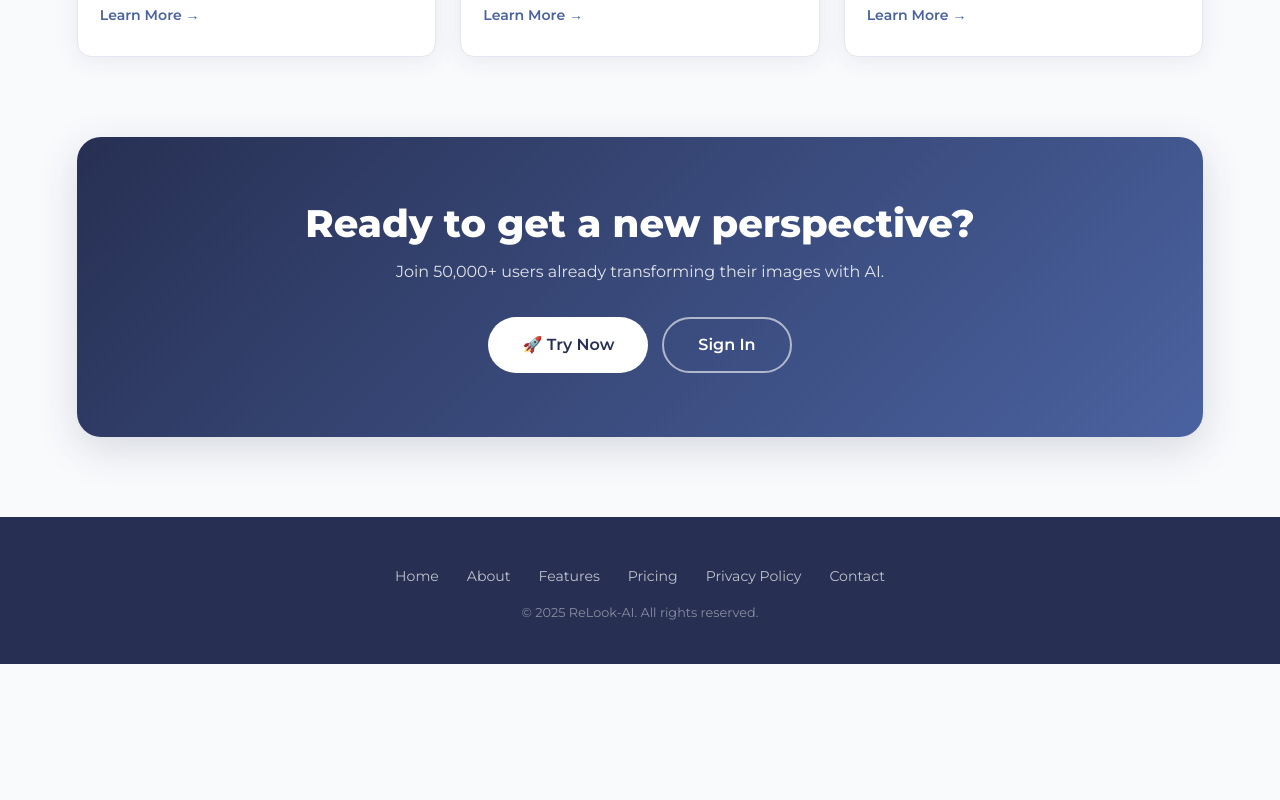
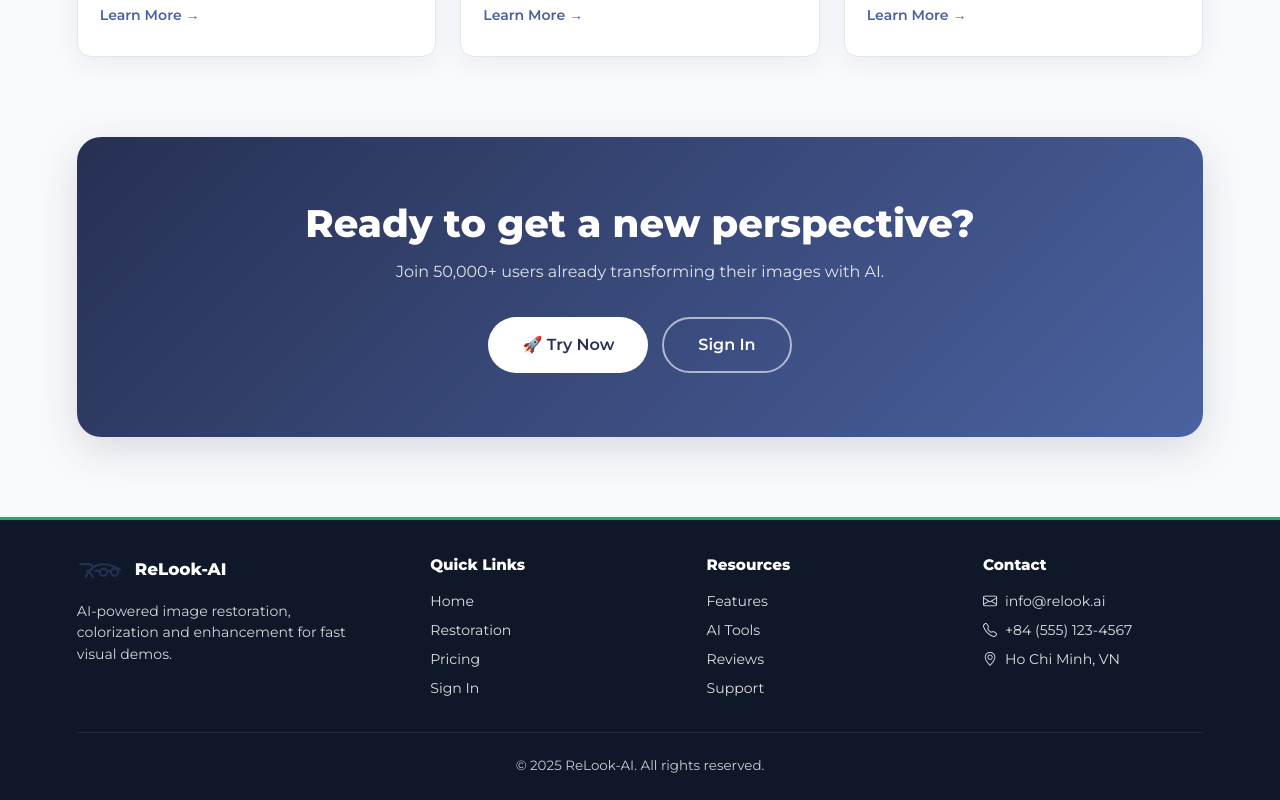
Before and after one commit to ReLook-AI/image-restoration, a React (Vite) app in the folder UI/frontend/: page / in a window 1280 px wide. Shown: the part 2037-2837 px from the top of the page. Before the commit the page ends 2701 px from the top, so only its background shows below. Built offline with nearby package versions, Linux system fonts and the light colour scheme; no server answers.

Commit message:
Update footer and model card layout

```diff
--- a/UI/frontend/src/components/HomeComponents.jsx
+++ b/UI/frontend/src/components/HomeComponents.jsx
@@ -114,11 +114,40 @@ export function Testi({ text, name, role, initials }) {
 
 export function Footer() {
   return (
-    <footer id="contact">
-      <div className="footer-links">
-        {['Home', 'About', 'Features', 'Pricing', 'Privacy Policy', 'Contact'].map(l => <a href="/#contact" key={l}>{l}</a>)}
+    <footer id="contact" className="site-footer">
+      <div className="footer-grid">
+        <div className="footer-brand">
+          <Link to="/" className="footer-logo">
+            <LogoIcon size={24} />
+            <span>ReLook-AI</span>
+          </Link>
+          <p>AI-powered image restoration, colorization and enhancement for fast visual demos.</p>
+        </div>
+
+        <div className="footer-column">
+          <h3>Quick Links</h3>
+          <Link to="/">Home</Link>
+          <Link to="/app">Restoration</Link>
+          <Link to="/payment">Pricing</Link>
+          <Link to="/login">Sign In</Link>
+        </div>
+
+        <div className="footer-column">
+          <h3>Resources</h3>
+          <a href="/#features">Features</a>
+          <a href="/#tools">AI Tools</a>
+          <a href="/#testimonials">Reviews</a>
+          <a href="/#contact">Support</a>
+        </div>
+
+        <div className="footer-column">
+          <h3>Contact</h3>
+          <a href="mailto:info@relook.ai"><i className="bi bi-envelope"></i> info@relook.ai</a>
+          <a href="tel:+845551234567"><i className="bi bi-telephone"></i> +84 (555) 123-4567</a>
+          <span><i className="bi bi-geo-alt"></i> Ho Chi Minh, VN</span>
+        </div>
       </div>
-      <p className="copy">© 2025 ReLook-AI. All rights reserved.</p>
+      <p className="copy">&copy; 2025 ReLook-AI. All rights reserved.</p>
     </footer>
   )
 }
--- a/UI/frontend/src/index.css
+++ b/UI/frontend/src/index.css
@@ -107,12 +107,71 @@ section { padding: 80px 6%; }
 /* ── Grid ── */
 .grid-3 { display: grid; grid-template-columns: repeat(auto-fit, minmax(260px, 1fr)); gap: 24px; }
 
-/* ── Footer ── */
-footer { background: var(--primary); color: rgba(255,255,255,.8); padding: 48px 6% 24px; text-align: center; font-size: .88rem; }
-footer .footer-links { display: flex; justify-content: center; gap: 28px; margin-bottom: 16px; flex-wrap: wrap; }
-footer a { color: rgba(255,255,255,.7); text-decoration: none; transition: color .2s; }
-footer a:hover { color: #fff; }
-footer .copy { margin-top: 16px; color: rgba(255,255,255,.45); font-size: .8rem; }
+/* Footer */
+.site-footer {
+  background: #0f1828;
+  color: rgba(255,255,255,.86);
+  border-top: 3px solid #18b26b;
+  padding: 36px 6% 24px;
+  font-size: .88rem;
+}
+.footer-grid {
+  display: grid;
+  grid-template-columns: minmax(260px, 1.35fr) repeat(3, minmax(150px, 1fr));
+  gap: 56px;
+  padding-bottom: 34px;
+}
+.footer-logo {
+  display: inline-flex;
+  align-items: center;
+  gap: 10px;
+  color: #fff;
+  font-size: 1.05rem;
+  font-weight: 800;
+  text-decoration: none;
+  margin-bottom: 18px;
+}
+.footer-logo svg {
+  color: #20d47a;
+}
+.footer-brand p {
+  max-width: 420px;
+  margin: 0;
+  color: rgba(255,255,255,.82);
+  line-height: 1.55;
+}
+.footer-column {
+  display: grid;
+  align-content: start;
+  gap: 10px;
+}
+.footer-column h3 {
+  color: #fff;
+  font-size: .95rem;
+  font-weight: 800;
+  margin: 0 0 8px;
+}
+.footer-column a,
+.footer-column span {
+  display: inline-flex;
+  align-items: center;
+  gap: 8px;
+  color: rgba(255,255,255,.86);
+  text-decoration: none;
+  line-height: 1.35;
+  transition: color .2s;
+}
+.footer-column a:hover {
+  color: #20d47a;
+}
+.site-footer .copy {
+  border-top: 1px solid rgba(255,255,255,.08);
+  margin: 0;
+  padding-top: 22px;
+  color: rgba(255,255,255,.78);
+  font-size: .84rem;
+  text-align: center;
+}
 
 /* ── Auth shared ── */
 .auth-card { background: var(--white); border-radius: 24px; padding: 48px 44px; box-shadow: var(--shadow-lg); border: 1px solid var(--border); width: 100%; max-width: 460px; animation: fadeUp .5s ease; }
@@ -327,6 +386,41 @@ footer .copy { margin-top: 16px; color: rgba(255,255,255,.45); font-size: .8rem;
   text-overflow: ellipsis;
   white-space: nowrap;
 }
+.active-model-card .card-body {
+  padding: 22px !important;
+}
+.active-model-name {
+  display: grid;
+  gap: 2px;
+  margin-top: 4px;
+  color: #fff;
+  font-size: clamp(1rem, 1.15vw, 1.25rem);
+  font-weight: 900;
+  line-height: 1.16;
+  overflow-wrap: normal;
+  word-break: normal;
+}
+.active-model-name small {
+  color: rgba(255,255,255,.82);
+  font-size: .78em;
+  font-weight: 800;
+}
+.active-model-card li {
+  gap: 12px;
+  align-items: flex-start;
+}
+.active-model-value {
+  flex: 1;
+  min-width: 110px;
+  max-width: 64%;
+  color: #fff;
+  font-weight: 700;
+  text-align: right;
+  line-height: 1.45;
+  overflow-wrap: normal;
+  word-break: normal;
+  hyphens: none;
+}
 .gemini-panel {
   display: grid;
   gap: 12px;
@@ -531,6 +625,10 @@ footer .copy { margin-top: 16px; color: rgba(255,255,255,.45); font-size: .8rem;
 @media(max-width:980px) {
   .payment-layout { grid-template-columns: 1fr; max-width: 720px; }
   .payment-sidebar { order: -1; }
+  .footer-grid {
+    grid-template-columns: repeat(2, minmax(0, 1fr));
+    gap: 30px;
+  }
   .free-style-grid {
     grid-template-columns: repeat(3, minmax(0, 1fr));
   }
@@ -597,6 +695,9 @@ footer .copy { margin-top: 16px; color: rgba(255,255,255,.45); font-size: .8rem;
     border-right: 0 !important;
     border-bottom: 1px solid var(--border);
   }
+  .active-model-value {
+    max-width: 70%;
+  }
   .unet-main {
     padding: 16px !important;
   }
@@ -644,6 +745,16 @@ footer .copy { margin-top: 16px; color: rgba(255,255,255,.45); font-size: .8rem;
 
 @media(max-width:520px) {
   .logo { font-size: 1.05rem; }
+  .footer-grid {
+    grid-template-columns: 1fr;
+    gap: 28px;
+  }
+  .site-footer {
+    padding: 32px 6% 22px;
+  }
+  .footer-brand p {
+    max-width: 100%;
+  }
   .nav-cta .btn { flex: 1 1 140px; padding: 10px 14px; }
   .payment-page { padding: 20px 3%; }
   .payment-card { padding: 20px 14px; }
--- a/UI/frontend/src/pages/UNetPage.jsx
+++ b/UI/frontend/src/pages/UNetPage.jsx
@@ -456,7 +456,7 @@ export default function UNetPage() {
           {/* ════════════════════════════════════════
               SIDEBAR – Model, Parameters, Options
               ════════════════════════════════════════ */}
-          <aside className="col-lg-3 col-xl-2 bg-white border-end py-4 px-3 d-flex flex-column gap-4 unet-sidebar">
+          <aside className="col-lg-3 col-xl-3 bg-white border-end py-4 px-3 d-flex flex-column gap-4 unet-sidebar">
 
             <div>
               <h6 className="text-uppercase text-muted fw-bold mb-3" style={{ fontSize: '0.75rem', letterSpacing: '1px' }}>
@@ -464,7 +464,7 @@ export default function UNetPage() {
               </h6>
 
               {/* Premium Active Model Info Card */}
-              <div className="card text-white border-0 shadow-lg rounded-4 overflow-hidden position-relative" style={{ background: 'linear-gradient(135deg, var(--primary) 0%, var(--accent) 100%)' }}>
+              <div className="card text-white border-0 shadow-lg rounded-4 overflow-hidden position-relative active-model-card" style={{ background: 'linear-gradient(135deg, var(--primary) 0%, var(--accent) 100%)' }}>
                 <div className="position-absolute" style={{ top: '-20px', right: '-20px', width: '100px', height: '100px', background: 'rgba(255,255,255,0.1)', borderRadius: '50%' }}></div>
                 <div className="position-absolute" style={{ bottom: '-30px', left: '-10px', width: '80px', height: '80px', background: 'rgba(255,255,255,0.05)', borderRadius: '50%' }}></div>
 
@@ -475,7 +475,10 @@ export default function UNetPage() {
                     </div>
                     <div>
                       <div className="text-white-50 fw-bold text-uppercase" style={{ fontSize: '0.65rem', letterSpacing: '1px' }}>Active Model</div>
-                      <div className="fw-bold fs-6 lh-1 mt-1">{currentModel.name}</div>
+                      <div className="active-model-name">
+                        <span>{currentModel.name.replace(' (Pre-trained)', '')}</span>
+                        <small>(Pre-trained)</small>
+                      </div>
                     </div>
                   </div>
 
@@ -488,11 +491,11 @@ export default function UNetPage() {
                     </li>
                     <li className="d-flex justify-content-between mb-2">
                       <span className="text-white-50"><i className="bi bi-layers me-2"></i>Network</span>
-                      <span className="fw-medium text-end" style={{ maxWidth: '65%' }}>{currentModel.arch}</span>
+                      <span className="active-model-value">{currentModel.arch}</span>
                     </li>
                     <li className="d-flex justify-content-between">
                       <span className="text-white-50"><i className="bi bi-palette me-2"></i>Style</span>
-                      <span className="fw-medium text-end" style={{ maxWidth: '65%' }}>{currentModel.params}</span>
+                      <span className="active-model-value">{currentModel.params}</span>
                     </li>
                   </ul>
                 </div>
@@ -514,7 +517,7 @@ export default function UNetPage() {
           {/* ════════════════════════════════════════
               MAIN WORKSPACE
               ════════════════════════════════════════ */}
-          <main className="col-lg-9 col-xl-10 p-4 d-flex flex-column gap-3 unet-main">
+          <main className="col-lg-9 col-xl-9 p-4 d-flex flex-column gap-3 unet-main">
 
             {/* ── Toolbar ── */}
             <div className="bg-white border rounded-3 p-2 d-flex align-items-center gap-2 flex-wrap shadow-sm unet-toolbar">
```
